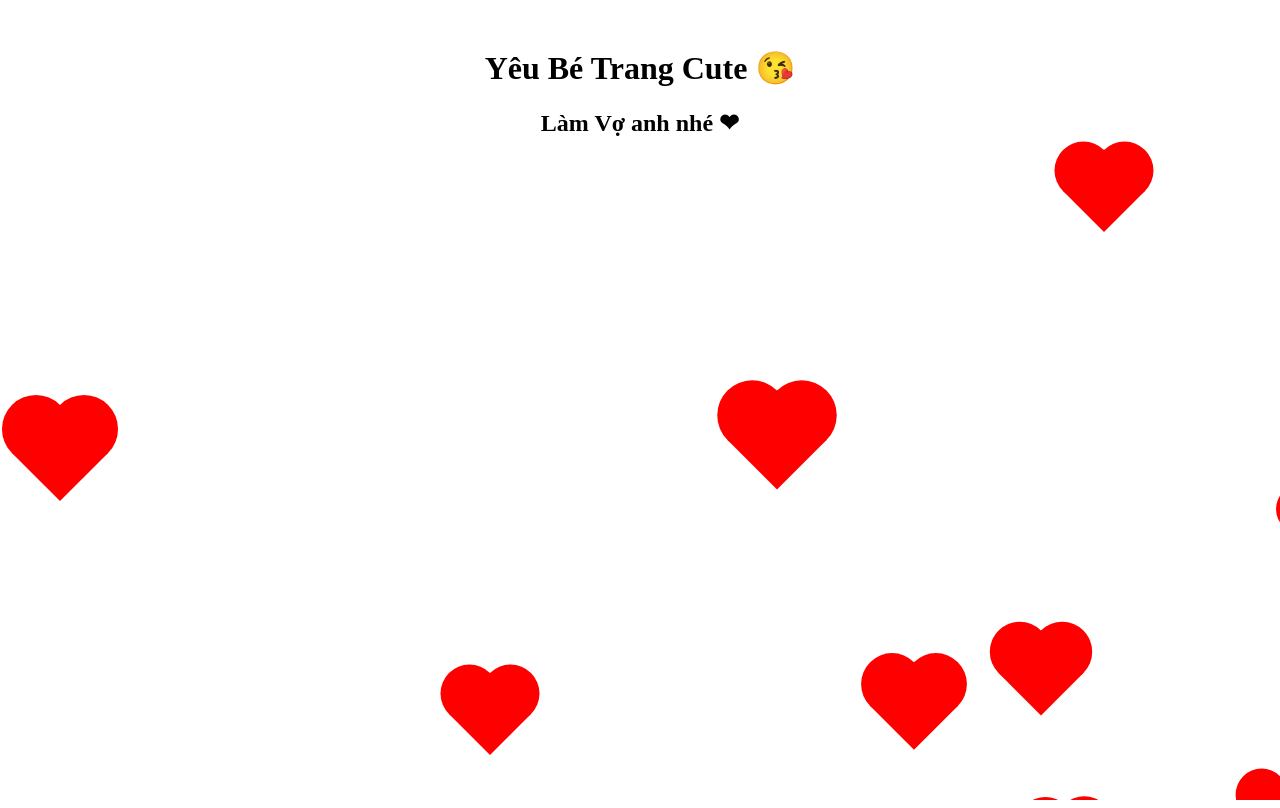
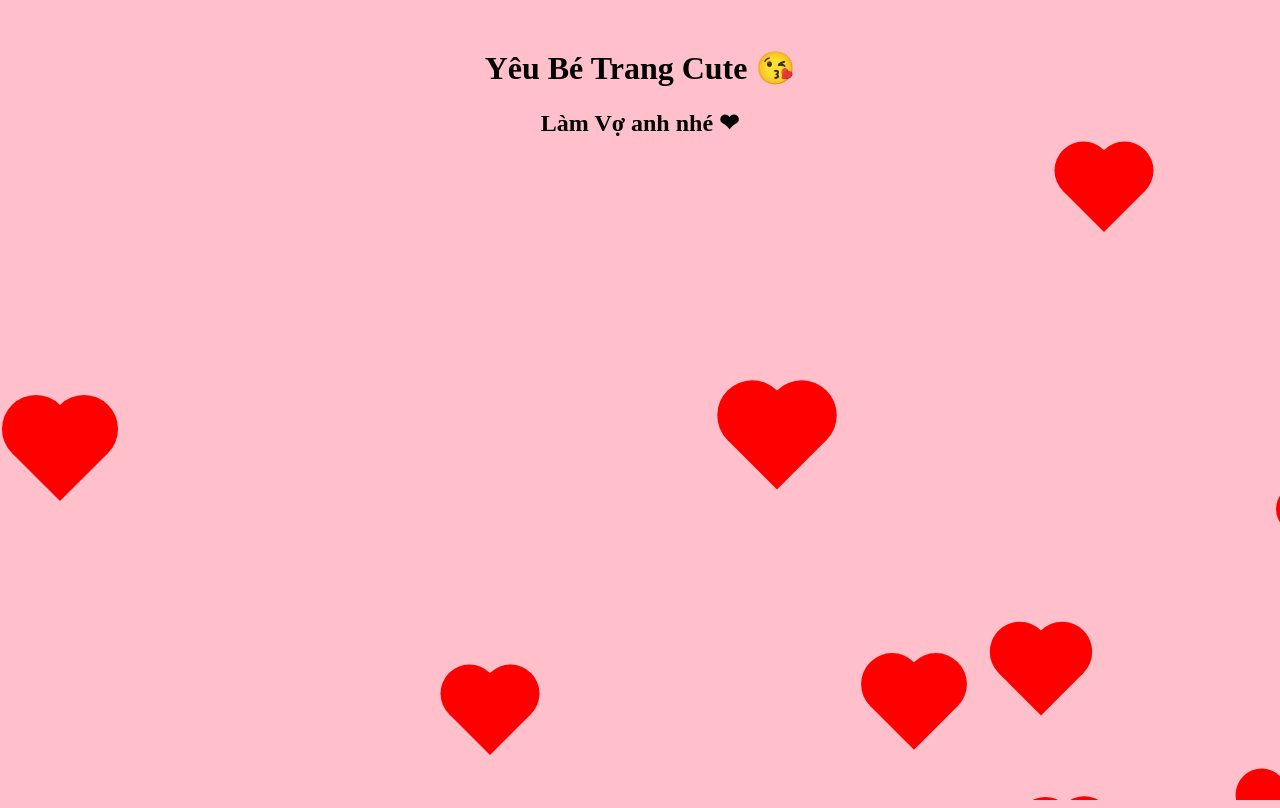
Before and after one commit to nhietthanh23/yeubetrang, a plain HTML site: page index.html in a window 1280 px wide. Drawn offline with nearby package versions, Linux system fonts and the light colour scheme.

Commit message:
Update index.html

```diff
--- a/index.html
+++ b/index.html
@@ -11,7 +11,8 @@
 <style>
     html,
     body {
-        height: 100%
+        height: 100%;
+        background: pink;
     }
     .bg_heart {
         position: fixed;
```
